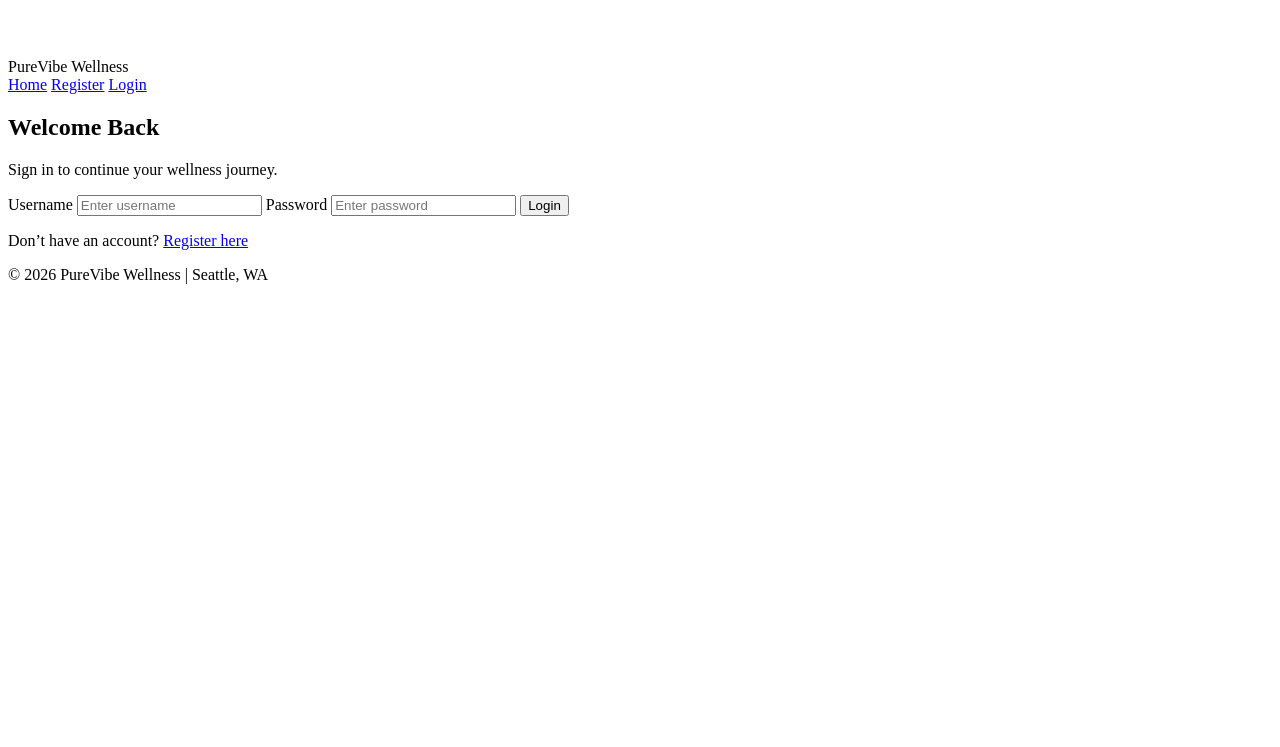
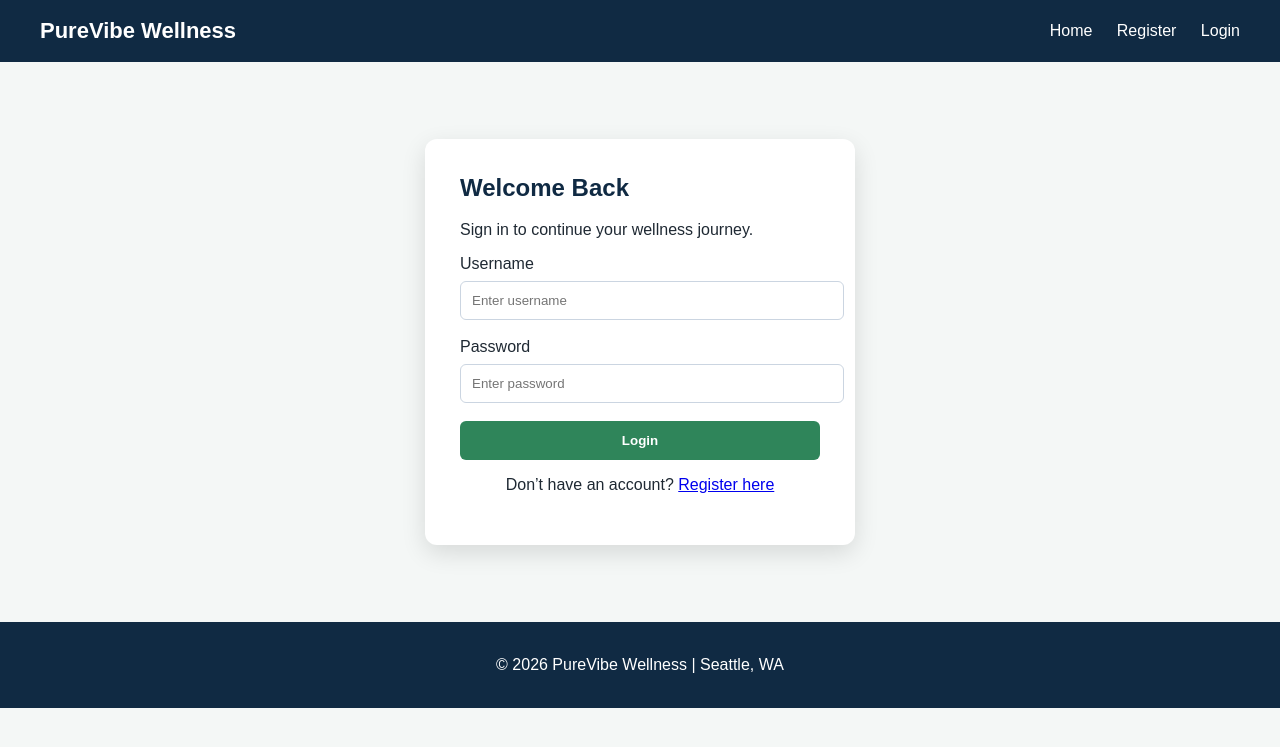
Before and after one commit to d33p-007/frontend, a Flask app: page /login in a window 1280 px wide. Shown: the top 747 px of the page. Run offline with Flask 3, Linux system fonts and the light colour scheme.

Commit message:
Style login page and update frontend templates

```diff
--- a/app/static/css/starter-template.css
+++ b/app/static/css/starter-template.css
@@ -1,7 +1,77 @@
+
 body {
-  padding-top: 50px;
+    margin: 0;
+    font-family: Arial, sans-serif;
+    background: #f4f7f6;
+    color: #1f2933;
 }
-.starter-template {
-  padding: 40px 15px;
-  text-align: center;
+
+.site-header {
+    background: #102a43;
+    color: white;
+    padding: 18px 40px;
+    display: flex;
+    justify-content: space-between;
+    align-items: center;
 }
+
+.logo {
+    font-size: 22px;
+    font-weight: bold;
+}
+
+.site-header a {
+    color: white;
+    text-decoration: none;
+    margin-left: 20px;
+}
+
+.form-page {
+    min-height: 70vh;
+    display: flex;
+    justify-content: center;
+    align-items: center;
+}
+
+.form-card {
+    background: white;
+    padding: 35px;
+    width: 360px;
+    border-radius: 12px;
+    box-shadow: 0 8px 25px rgba(0, 0, 0, 0.12);
+}
+
+.form-card h1 {
+    margin-top: 0;
+    color: #102a43;
+}
+
+.form-card input {
+    width: 100%;
+    padding: 11px;
+    margin: 8px 0 18px;
+    border: 1px solid #cbd5e1;
+    border-radius: 6px;
+}
+
+.form-card button {
+    width: 100%;
+    padding: 12px;
+    background: #2f855a;
+    color: white;
+    border: none;
+    border-radius: 6px;
+    font-weight: bold;
+    cursor: pointer;
+}
+
+.small-text {
+    text-align: center;
+}
+
+footer {
+    text-align: center;
+    padding: 18px;
+    background: #102a43;
+    color: white;
+}
```
